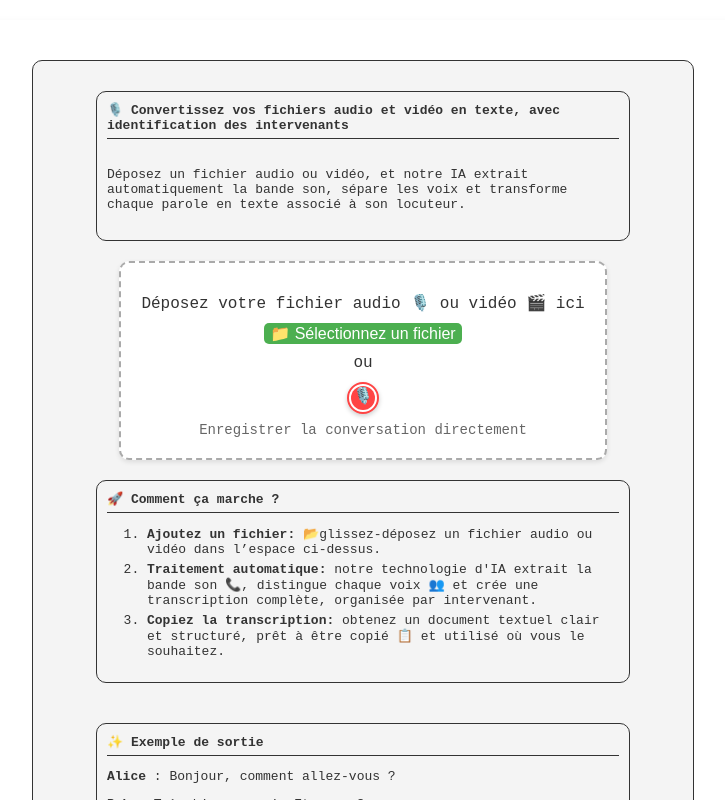
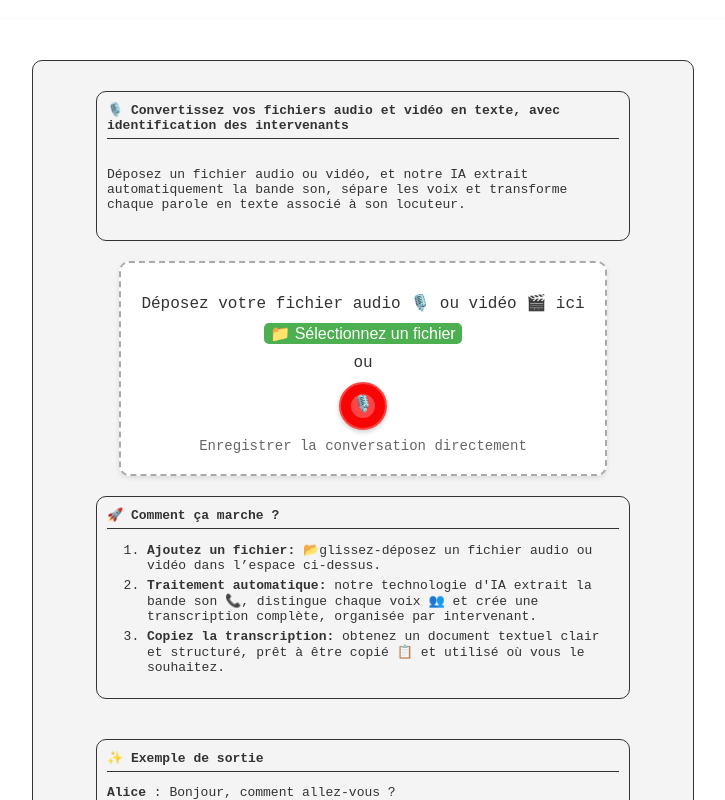
Before and after one commit to famibelle/TranscriMate, a Vue app in the folder transcribox/: page / in a window 1280 px wide. Shown: the top 800 px of the page, without its empty margins (277-1002 px from the left). Built offline with nearby package versions, Linux system fonts and the light colour scheme.

Commit message:
support de la traduction automatisée

```diff
--- a/transcribox/src/App.vue
+++ b/transcribox/src/App.vue
@@ -203,10 +203,9 @@
           <!-- Fenêtre modale pour les paramètres de transcription -->
           <div v-if="showSettingsModal" class="settings-modal">
               <div>
-
-
                 <div>
-    <TaskToggle v-model="settings.task" />
+    <TaskToggle v-model="settings.task" @save="saveSettings"
+    />
   </div>
               </div>
               <div>
@@ -238,9 +237,6 @@ export default {
 
   data() {
     return {
-      settings: {
-        task: 'transcribe' // valeur par défaut
-      },
 
       isRecording: false, // État de l'enregistrement
       mediaRecorder: null, // Instance du MediaRecorder
@@ -251,10 +247,11 @@ export default {
 
       showSettingsModal: false,
       settings: {
-        task: "transcribe",
+        task: "trancribe", // valeur par défaut
         model: "openai/whisper-large-v3-turbo",
         lang: "auto",
       },
+
       availableModels: [
         "openai/whisper-large-v3-turbo",
         "openai/whisper-large-v3",
@@ -815,7 +812,6 @@ export default {
 
       this.startProgressLoop(); // Démarre la boucle de progression
 
-
       const formData = new FormData();
       formData.append('file', this.file);
 
@@ -1877,12 +1873,12 @@ ul {
 }
 
 .record-button {
-  width: 32px;
-  height: 32px;
+  width: 48px;
+  height: 48px;
   border-radius: 50%;
   padding: 0;
   border: none;
-  background-color: #ffffff;
+  background-color: #f70505;
   cursor: pointer;
   position: relative;
   display: flex;
--- a/transcribox/vue.config.js
+++ b/transcribox/vue.config.js
@@ -13,7 +13,8 @@ module.exports = defineConfig({
     port: 8080,
     client: {
       // webSocketURL: 'ws://localhost:8080/ws', // Configuration WebSocket
-      webSocketURL: `${process.env.NODE_ENV === 'production' || process.env.USE_HTTPS ? 'wss' : 'ws'}://${process.env.DEV_SERVER_HOST || 'localhost'}:8080/ws`
+      // webSocketURL: `${process.env.NODE_ENV === 'production' || process.env.USE_HTTPS ? 'wss' : 'ws'}://${process.env.DEV_SERVER_HOST || 'localhost'}:8080/ws`
+      webSocketURL: `${process.env.NODE_ENV === 'production' || process.env.VUE_APP_USE_HTTPS ? 'wss' : 'ws'}://${process.env.VUE_APP_DEV_SERVER_HOST || 'localhost'}:8080/ws`
 
     },
     allowedHosts: 'all', // Autoriser tous les hôtes pour éviter Invalid Host header
```
Also changed, not shown: transcribox/src/main.js (+21 -6 lines).
